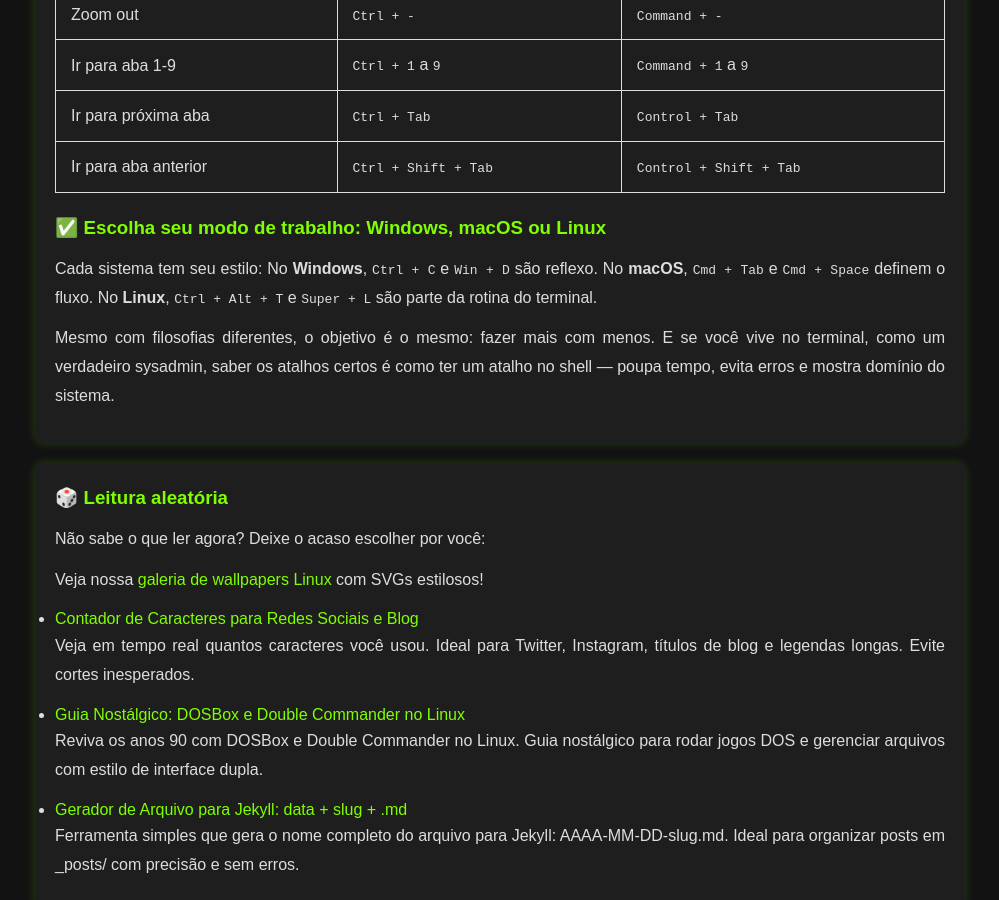
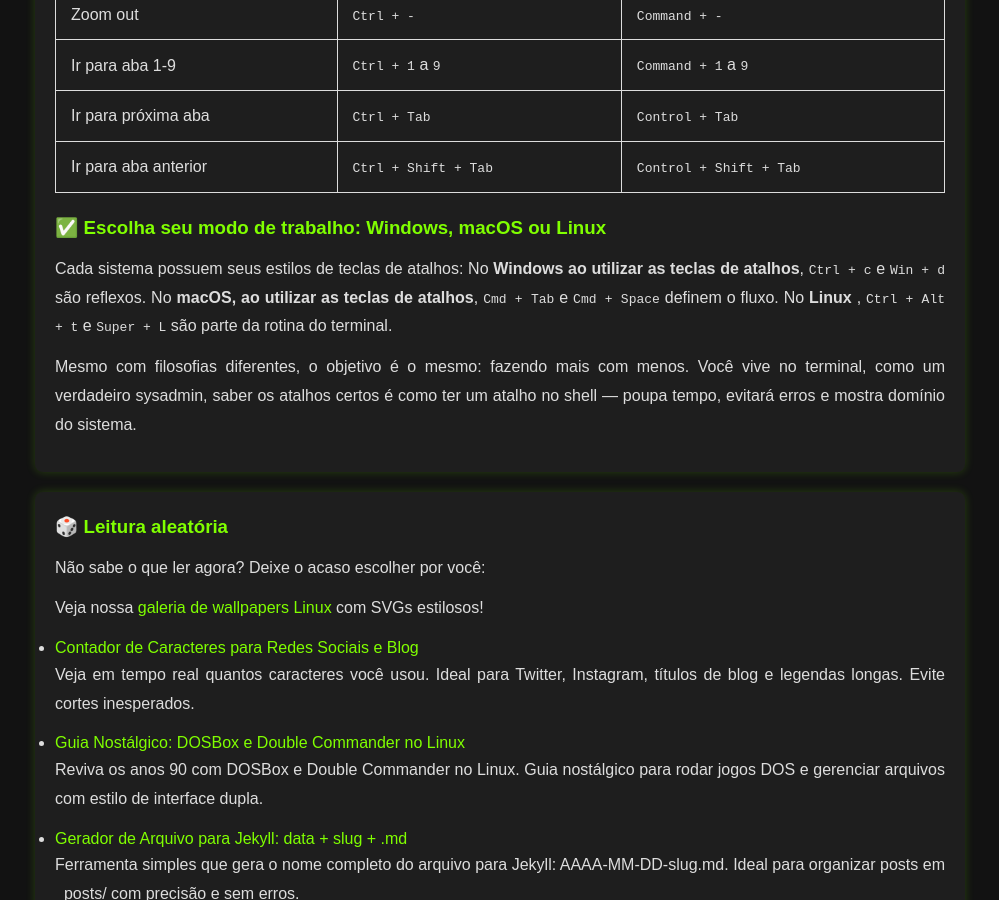
Before and after one commit to Piolinux/piolinux-site, a Jekyll site: the page built from _posts/2025-08-28-guia-atalhos-teclado.md, in a window 1280 px wide and 900 px high, scrolled down 2433 px. Shown: the whole window, without its empty margins (140-1139 px from the left). Built offline with Jekyll 4.4.1, drawn with Linux system fonts in a browser that asks for light colours.

Commit message:
Update 2025-08-28-guia-atalhos-teclado.md

```diff
--- a/_posts/2025-08-28-guia-atalhos-teclado.md
+++ b/_posts/2025-08-28-guia-atalhos-teclado.md
@@ -235,10 +235,10 @@ permalink: /atalhos-de-teclado/
 <h3>✅ Escolha seu modo de trabalho: Windows, macOS ou Linux</h3>
 
 
-<p>Cada sistema tem seu estilo:
-No <strong>Windows</strong>, <code>Ctrl + C</code> e <code>Win + D</code> são reflexo.
-No <strong>macOS</strong>, <code>Cmd + Tab</code> e <code>Cmd + Space</code> definem o fluxo.
-No <strong>Linux</strong>, <code>Ctrl + Alt + T</code> e <code>Super + L</code> são parte da rotina do terminal.</p>
+<p>Cada sistema possuem seus estilos de teclas de atalhos:
+No <strong>Windows ao utilizar as teclas de atalhos</strong>, <code>Ctrl + c</code> e <code>Win + d</code> são reflexos.
+No <strong>macOS, ao utilizar as teclas de atalhos</strong>, <code>Cmd + Tab</code> e <code>Cmd + Space</code> definem o fluxo.
+No <strong>Linux </strong>, <code>Ctrl + Alt + t</code> e <code>Super + L</code> são parte da rotina do terminal.</p>
 
-<p>Mesmo com filosofias diferentes, o objetivo é o mesmo: fazer mais com menos.
-E se você vive no terminal, como um verdadeiro sysadmin, saber os atalhos certos é como ter um atalho no shell — poupa tempo, evita erros e mostra domínio do sistema.</p>
+<p>Mesmo com filosofias diferentes, o objetivo é o mesmo: fazendo mais com menos.
+Você vive no terminal, como um verdadeiro sysadmin, saber os atalhos certos é como ter um atalho no shell — poupa tempo, evitará erros e mostra domínio do sistema.</p>
```
